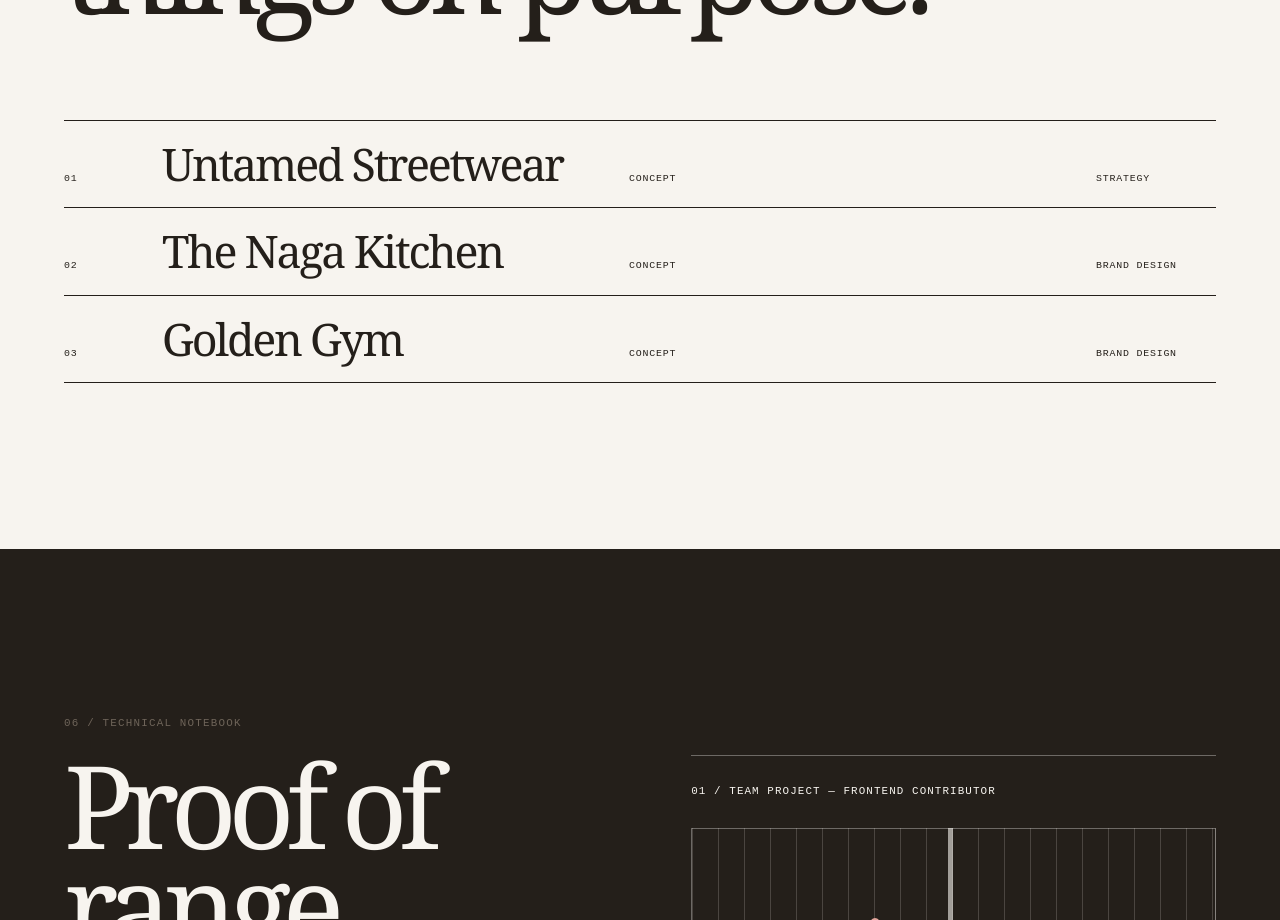
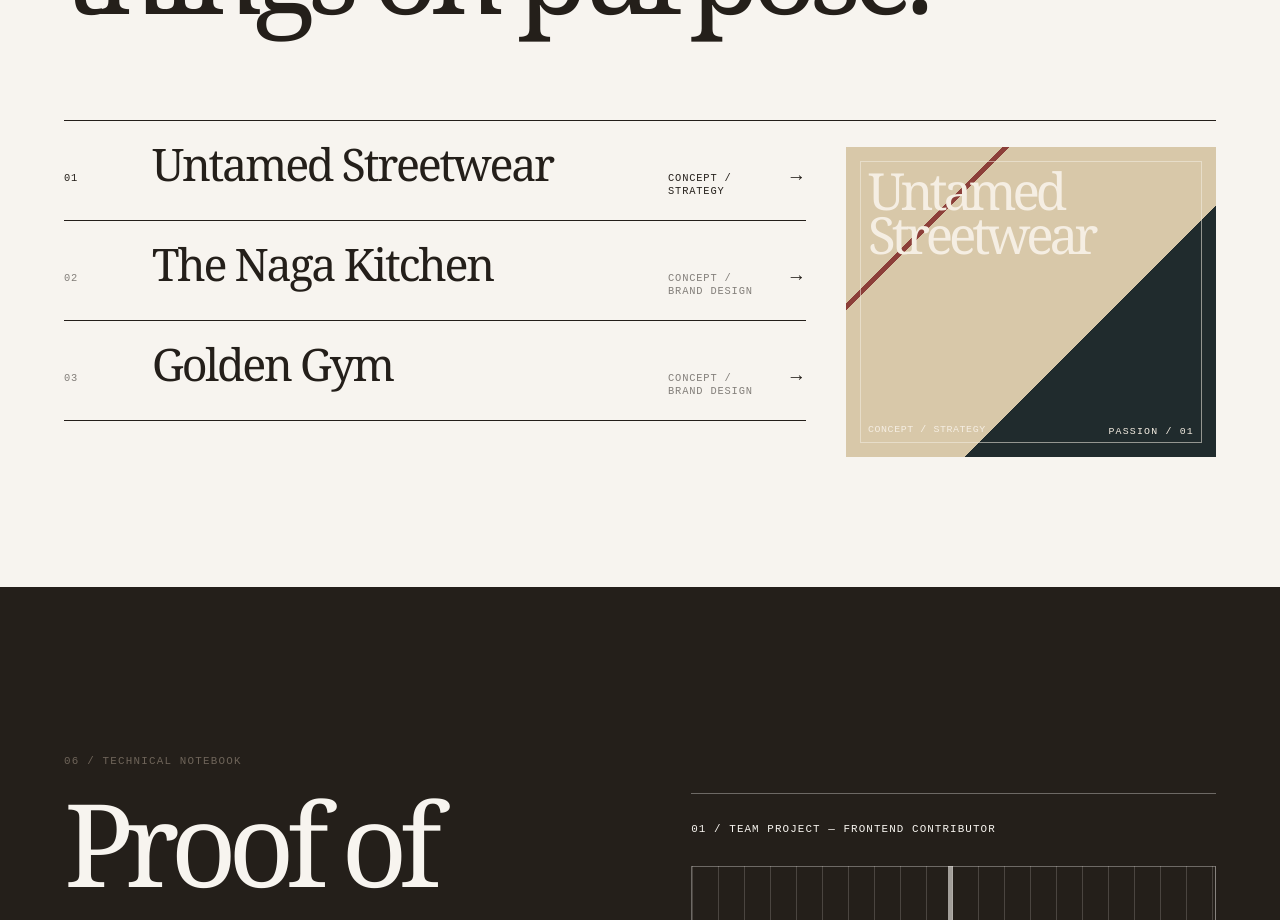
Before and after one commit to Nareshm03/meghana-portfolio_, a Next.js app: page / in a window 1280 px wide. Shown: the part 6160-7080 px from the top of the page. Built offline with nearby package versions, Linux system fonts and the light colour scheme.

Commit message:
Update editorial home component structure and styling
Replit-Commit-Author: Agent

```diff
--- a/components/sections/editorial-home.tsx
+++ b/components/sections/editorial-home.tsx
@@ -5,6 +5,7 @@ import Image from "next/image";
 import styled, { css } from "styled-components";
 import { ArrowUpRight, Mail, MoveDown } from "lucide-react";
 import { motion, useReducedMotion, useScroll, useTransform } from "framer-motion";
+import { useState } from "react";
 import { contactContent } from "@/content/contact";
 import { experienceEntries } from "@/content/experience";
 import { featuredCaseStudies, condensedWork } from "@/content/featured-work";
@@ -497,23 +498,120 @@ const CampaignFooter = styled.div`
 `;
 
 const Archive = styled.div`
+  position: relative;
   margin-top: 100px;
   border-top: 1px solid currentColor;
 `;
 
-const ArchiveRow = styled.div`
+const ArchivePreview = styled.div`
+  position: absolute;
+  top: 26px;
+  right: 0;
+  width: min(31vw, 370px);
+  height: 310px;
+  overflow: hidden;
+  pointer-events: none;
+  @media (max-width: 700px) {
+    position: relative;
+    top: auto;
+    width: 100%;
+    height: 230px;
+    margin-bottom: 36px;
+  }
+`;
+
+const ArchivePlate = styled.div<{ $variant: number; $visible: boolean }>`
+  position: absolute;
+  inset: 0;
+  padding: 22px;
+  opacity: ${({ $visible }) => ($visible ? 1 : 0)};
+  transform: ${({ $visible }) => ($visible ? "translateY(0)" : "translateY(14px)")};
+  transition: opacity 280ms ease, transform 380ms cubic-bezier(.16,1,.3,1);
+  background: ${({ $variant }) => [
+    "linear-gradient(135deg, #d8c8a9 0 23%, #8c3f39 23% 24%, #d8c8a9 24% 63%, #202b2d 63%)",
+    "linear-gradient(115deg, #e2b9a4 0 29%, #55343b 29% 57%, #efddc8 57%)",
+    "linear-gradient(150deg, #d9ded5 0 38%, #1e3840 38% 70%, #bf765f 70%)",
+  ][$variant]};
+  color: ${({ $variant }) => ($variant === 1 ? "#55343b" : "#f5eee3")};
+  &::before {
+    content: "";
+    position: absolute;
+    inset: 14px;
+    border: 1px solid currentColor;
+    opacity: .55;
+  }
+  &::after {
+    content: ${({ $variant }) => [`"PASSION / 01"`, `"TABLE / 02"`, `"TRAIN / 03"`][$variant]};
+    position: absolute;
+    right: 22px;
+    bottom: 20px;
+    font: 500 .62rem/1 ui-monospace, monospace;
+    letter-spacing: .12em;
+  }
+`;
+
+const ArchivePlateTitle = styled.span`
+  position: relative;
+  z-index: 1;
+  display: block;
+  max-width: 220px;
+  font: 400 clamp(2rem, 4vw, 4rem)/.85 Georgia, serif;
+  letter-spacing: -.08em;
+`;
+
+const ArchivePlateNote = styled.span`
+  position: absolute;
+  z-index: 1;
+  left: 22px;
+  bottom: 20px;
+  max-width: 140px;
+  font: 500 .62rem/1.4 ui-monospace, monospace;
+  letter-spacing: .06em;
+  text-transform: uppercase;
+`;
+
+const ArchiveRows = styled.div`
+  position: relative;
+  z-index: 1;
+  width: calc(100% - min(33vw, 410px));
+  @media (max-width: 700px) { width: 100%; }
+`;
+
+const ArchiveRow = styled.button<{ $active: boolean }>`
   display: grid;
-  grid-template-columns: 80px 1fr 1fr 120px;
+  grid-template-columns: 70px minmax(0, 1fr) 92px 28px;
+  width: 100%;
   gap: 18px;
   align-items: baseline;
+  appearance: none;
+  border: 0;
+  color: inherit;
+  background: transparent;
+  text-align: left;
+  cursor: pointer;
   padding: 23px 0;
   border-bottom: 1px solid currentColor;
-  font-size: .92rem;
-  transition: padding 250ms ease;
-  &:hover { padding-left: 18px; padding-right: 18px; }
-  strong { font: 400 clamp(1.8rem, 3.5vw, 3.6rem)/.9 Georgia, serif; letter-spacing: -.05em; }
-  small { font: 500 .62rem ui-monospace, monospace; text-transform: uppercase; letter-spacing: .08em; }
-  @media (max-width: 700px) { grid-template-columns: 42px 1fr; small:nth-child(3), small:last-child { grid-column: 2; } }
+  &:hover strong, &:focus-visible strong { transform: translateX(10px); }
+  &:hover small, &:focus-visible small, &[data-active="true"] small { opacity: 1; }
+  strong {
+    display: block;
+    font: 400 clamp(1.8rem, 3.5vw, 3.6rem)/.9 Georgia, serif;
+    letter-spacing: -.05em;
+    transition: transform 280ms cubic-bezier(.16,1,.3,1);
+  }
+  small {
+    opacity: ${({ $active }) => ($active ? 1 : .55)};
+    font: 500 .65rem/1.2 ui-monospace, monospace;
+    letter-spacing: .08em;
+    text-transform: uppercase;
+    transition: opacity 220ms ease;
+  }
+  span:last-child { justify-self: end; font-size: 1.2rem; }
+  @media (max-width: 700px) {
+    grid-template-columns: 38px minmax(0, 1fr) 24px;
+    gap: 10px;
+    small:nth-child(3) { display: none; }
+  }
 `;
 
 const Notebook = styled.div`
@@ -576,6 +674,7 @@ const Contact = styled(Scene)`
 `;
 
 export function EditorialHome() {
+  const [activeArchive, setActiveArchive] = useState(0);
   const prefersReducedMotion = useReducedMotion();
   const { scrollYProgress } = useScroll();
   const titleY = useTransform(scrollYProgress, [0, 0.24], [0, -18]);
@@ -709,9 +808,33 @@ export function EditorialHome() {
           <Eyebrow>05 / Supporting creative work</Eyebrow>
           <Huge>An archive of trying things on purpose.</Huge>
           <Archive>
-            {[condensedWork, { title: "The Naga Kitchen", tag: "Concept", description: "Unsolicited brand and social media design direction." }, { title: "Golden Gym", tag: "Concept", description: "A local business outreach concept." }].map((item, index) => (
-              <ArchiveRow key={item.title}><small>0{index + 1}</small><strong>{item.title}</strong><small>{item.tag}</small><small>{index === 0 ? "Strategy" : "Brand design"}</small></ArchiveRow>
-            ))}
+            <ArchivePreview aria-hidden="true">
+              {[condensedWork, { title: "The Naga Kitchen", tag: "Concept", description: "Unsolicited brand and social media design direction." }, { title: "Golden Gym", tag: "Concept", description: "A local business outreach concept." }].map((item, index) => (
+                <ArchivePlate key={item.title} $variant={index} $visible={activeArchive === index}>
+                  <ArchivePlateTitle>{item.title}</ArchivePlateTitle>
+                  <ArchivePlateNote>{item.tag} / {index === 0 ? "Strategy" : "Brand design"}</ArchivePlateNote>
+                </ArchivePlate>
+              ))}
+            </ArchivePreview>
+            <ArchiveRows>
+              {[condensedWork, { title: "The Naga Kitchen", tag: "Concept", description: "Unsolicited brand and social media design direction." }, { title: "Golden Gym", tag: "Concept", description: "A local business outreach concept." }].map((item, index) => (
+                <ArchiveRow
+                  key={item.title}
+                  type="button"
+                  $active={activeArchive === index}
+                  data-active={activeArchive === index}
+                  onMouseEnter={() => setActiveArchive(index)}
+                  onFocus={() => setActiveArchive(index)}
+                  onClick={() => setActiveArchive(index)}
+                  aria-label={`Preview ${item.title}`}
+                >
+                  <small>0{index + 1}</small>
+                  <strong>{item.title}</strong>
+                  <small>{item.tag} / {index === 0 ? "Strategy" : "Brand design"}</small>
+                  <span aria-hidden="true">→</span>
+                </ArchiveRow>
+              ))}
+            </ArchiveRows>
           </Archive>
         </Inner>
       </Scene>
```
